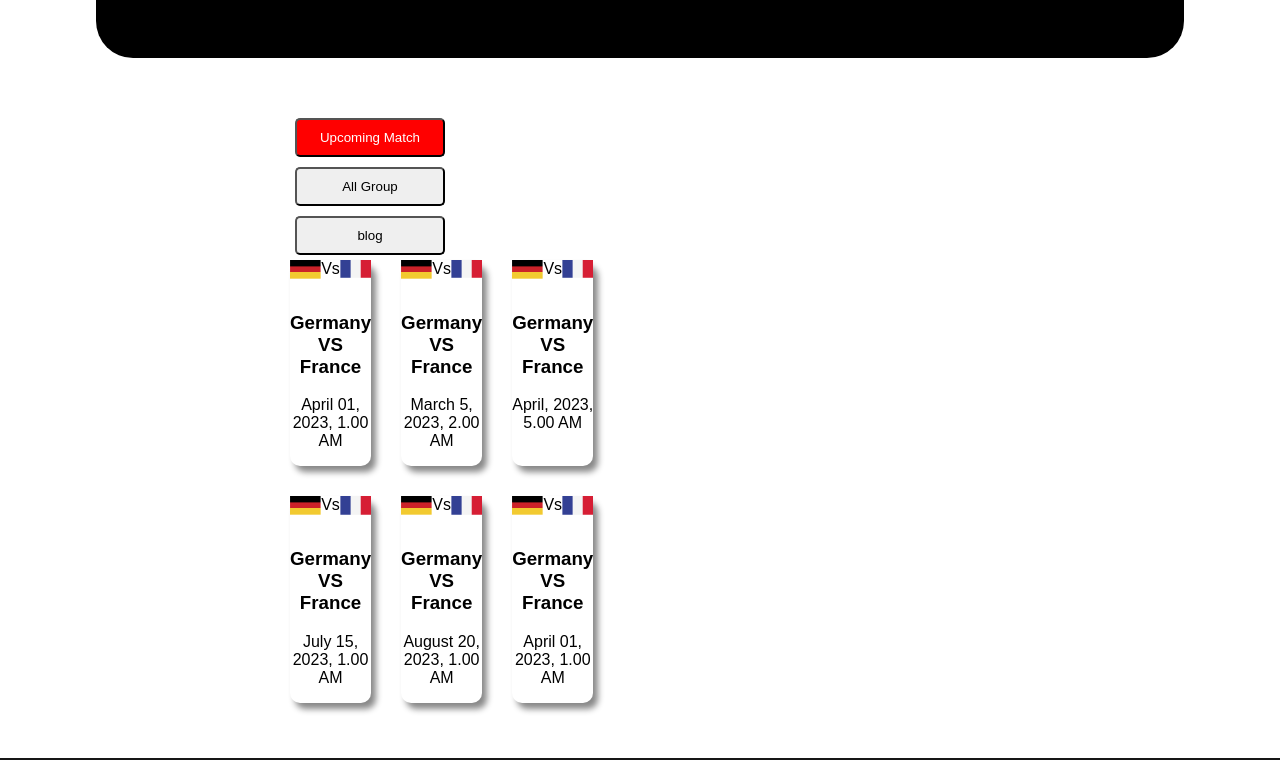
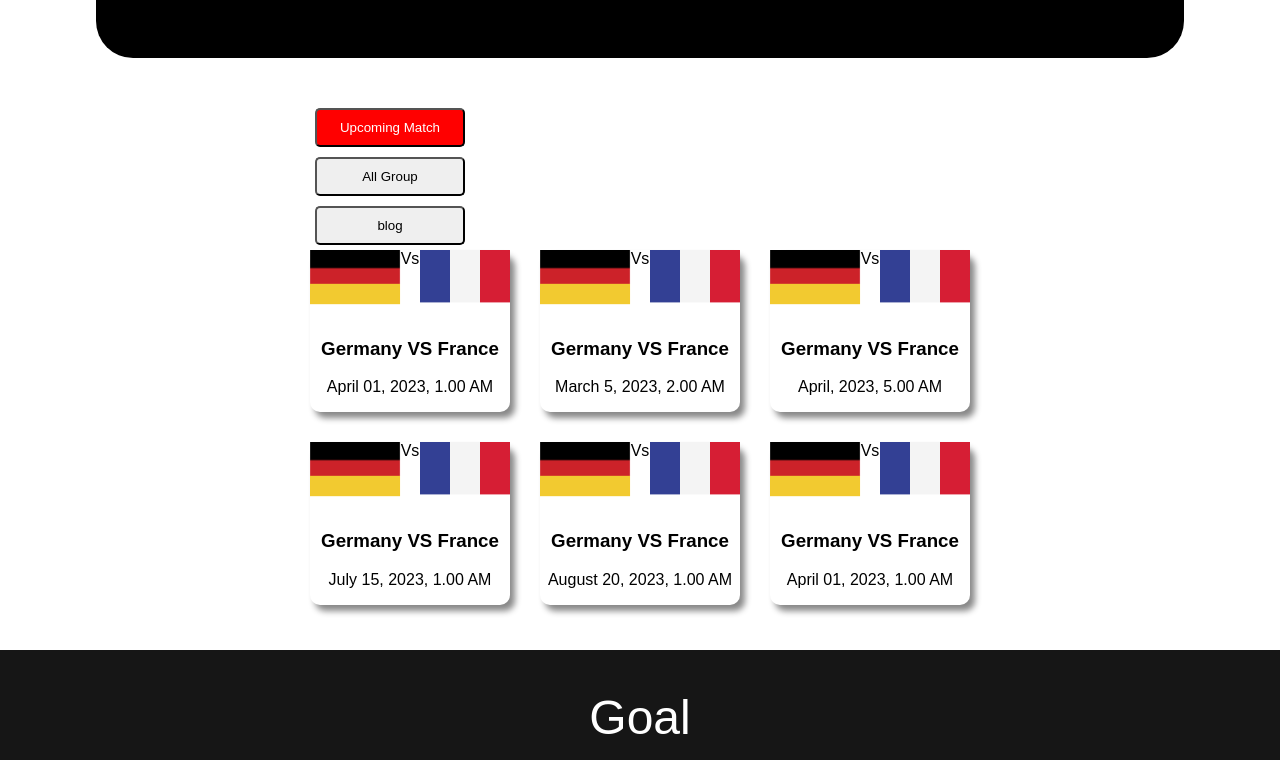
Before and after one commit to sm-nazmus-sakib/world-cup-site, a plain HTML site: page upcoming.html in a window 1280 px wide. Shown: the part 640-1400 px from the top of the page. Drawn offline with Linux system fonts and the light colour scheme.

Commit message:
modified

```diff
--- a/style.css
+++ b/style.css
@@ -259,3 +259,14 @@ hr {
     margin: 10px;
 
 }
+.match_container_up{
+    display:inline-block;
+}
+.match_left_div_up{
+    display: flex;
+}
+.match_right_div_up{
+    display: grid;
+    grid-template-columns:repeat(3, 200px);
+    grid-gap: 30px;
+}
--- a/upcoming-match.html
+++ b/upcoming.html
@@ -36,7 +36,7 @@
 
         <!-- Upcoming match Information  -->
         <section>
-            <div class="match_container">
+            <div class="match_container_up">
                 <div class="match_left_div">
                     <div>
                         <button class="match_button" id="blog_match">Upcoming Match</button>
@@ -44,7 +44,7 @@
                             <div><button class="match_button">All Group</button></div>
                             <div><button class="match_button">blog</button></div>
                         </div>
-                        <div class="match_right_div">
+                        <div class="match_right_div_up">
                             <div class="match_box">
                                 <div class="country">
                                     <div>
```
Also changed, not shown: index.html (+1 -0 lines).
